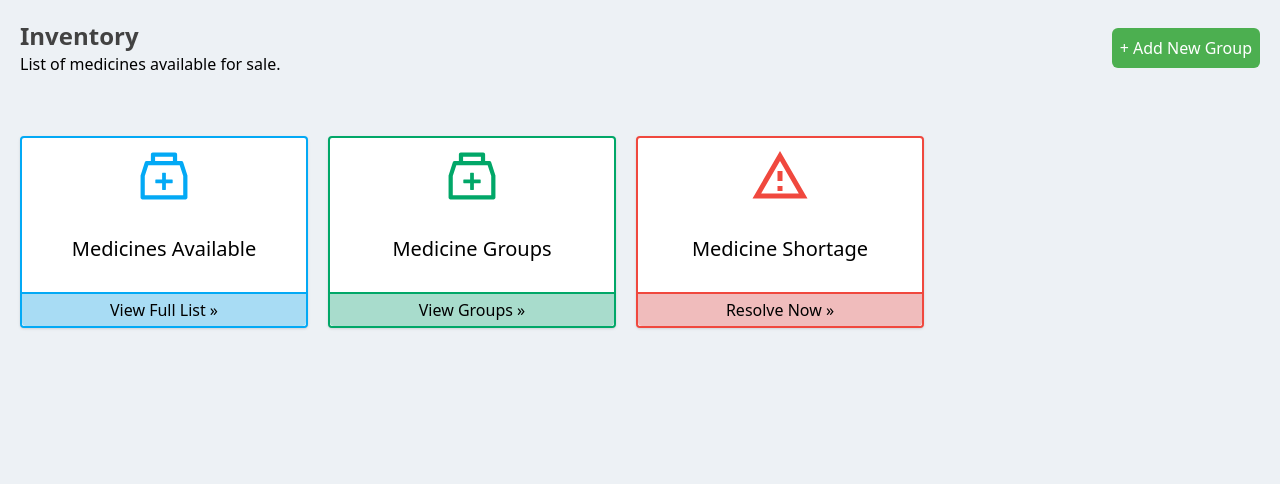
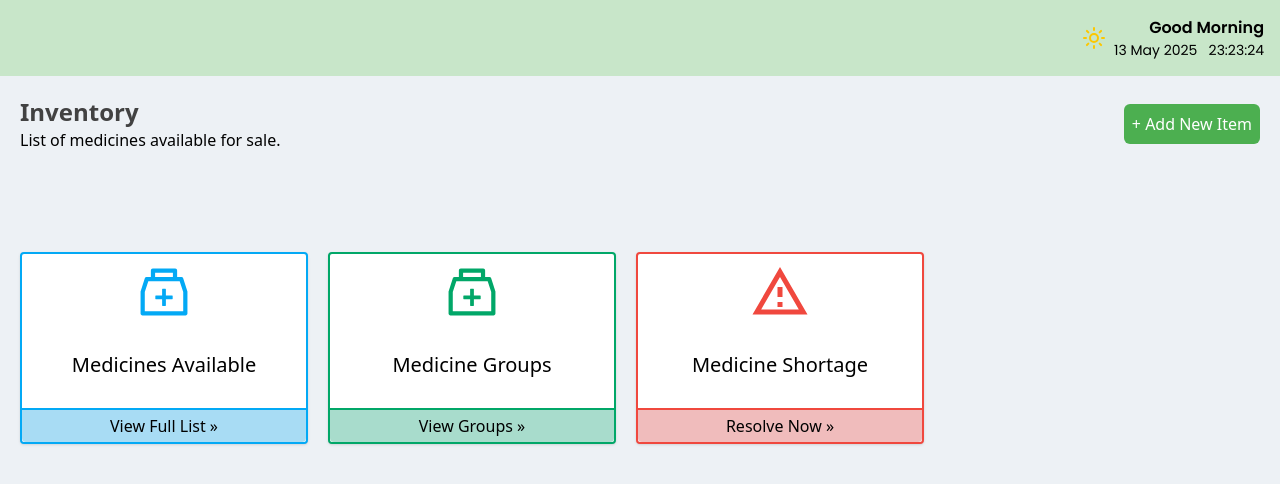
Before and after one commit to drchhhhhh/Prescripto, a React (Vite) app in the folder frontend/: page /inventory in a window 1280 px wide. Shown: the top 484 px of the page. Built offline with nearby package versions, Linux system fonts and the light colour scheme.

Commit message:
Improve styles

```diff
--- a/frontend/src/pages/Inventory/Inventory.tsx
+++ b/frontend/src/pages/Inventory/Inventory.tsx
@@ -1,19 +1,21 @@
 import { AiOutlineMedicineBox } from "react-icons/ai";
 import { MdOutlineWarningAmber } from "react-icons/md";
 import { Link } from 'react-router';
+import Header from "../../components/Header";
 
 const InventoryPage = () => {
   return (
-    <main className="bg-primaryBG w-full min-h-screen p-5">
-        <section className='w-full flex flex-row justify-between items-center'>
+    <main className="bg-primaryBG w-full min-h-screen">
+        <Header />
+        <section className='w-full flex flex-row justify-between items-center p-5'>
             <div className="flex flex-col">
                 <h1 className='text-darkGray text-2xl font-bold'>Inventory</h1>
                 <h3>List of medicines available for sale.</h3>
             </div>
-            <Link className='bg-primaryGreen rounded-md p-2 text-cleanWhite cursor-pointer hover:bg-darkGreen ease-in duration-100' to="/inventory/item-list/add">+ Add New Group</Link>
+            <Link className='bg-primaryGreen rounded-md p-2 text-cleanWhite cursor-pointer hover:bg-darkGreen ease-in duration-100' to="/inventory/item-list/add">+ Add New Item</Link>
         </section>
 
-        <section className="flex flex-row gap-5 mt-15">
+        <section className="flex flex-row gap-5 mt-15 p-5">
             <div className="flex flex-col bg-cleanWhite w-72 h-48 shadow rounded-sm border-blueBorder border-2 items-center justify-between">
                 <AiOutlineMedicineBox className='text-blueBorder text-6xl mt-2'/>
                 {/* ADD A COUNTER HERE HOW MANY MEDICINES ARE AVAILABLE */}
--- a/frontend/src/pages/Inventory/InventoryGroups.tsx
+++ b/frontend/src/pages/Inventory/InventoryGroups.tsx
@@ -16,7 +16,7 @@ const InventoryGroups = () => {
                     <h3>List of medicines available for sale.</h3>
                 </div>
                 {/* Add a popup form for Group Creation */}
-                <button className='bg-primaryGreen rounded-md p-2 text-cleanWhite cursor-pointer hover:bg-darkGreen ease-in duration-100'>+ Add New Item</button>
+                <button className='bg-primaryGreen rounded-md p-2 text-cleanWhite cursor-pointer hover:bg-darkGreen ease-in duration-100'>+ Add New Group</button>
             </section>
 
             {/* Search and Filter Section */}
```
